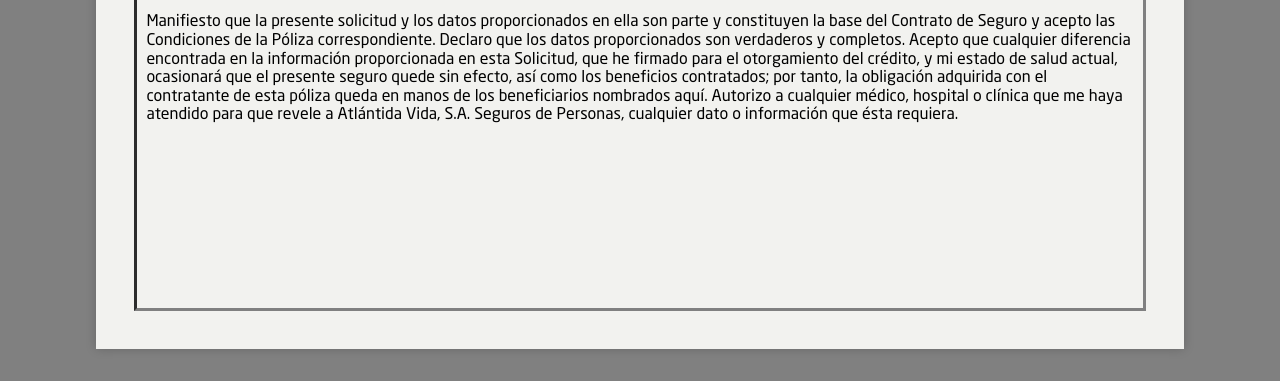
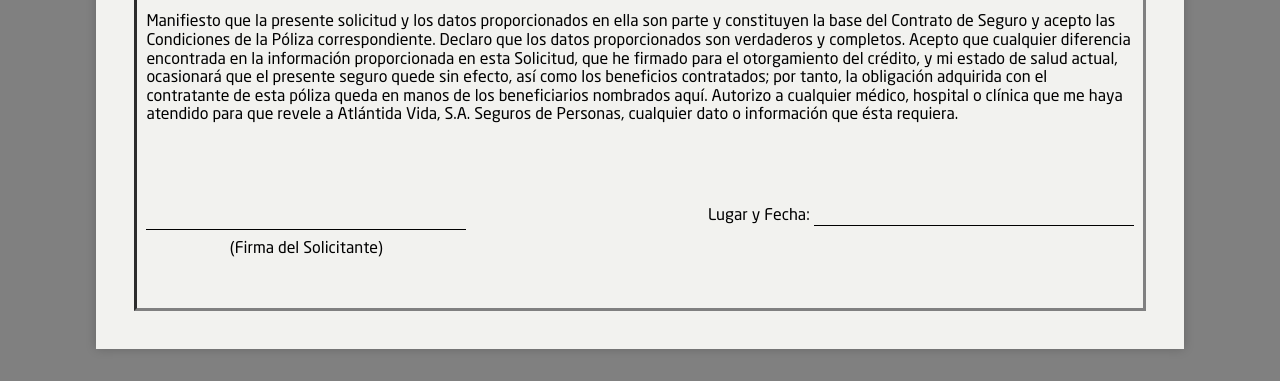
Before and after one commit to jramaya/jinja-print-formats, a Flask app: page /report/seguro-de-deuda in a window 1280 px wide. Shown: the part 2575-2956 px from the top of the page. Run offline with Flask 3, Linux system fonts and the light colour scheme.

Commit message:
seguro de deuda lugar y firma

```diff
--- a/templates/reports/seguro-de-deuda/page2.html
+++ b/templates/reports/seguro-de-deuda/page2.html
@@ -72,4 +72,14 @@
         </li>
     </ul>
     <p class="texto">Manifiesto que  la presente solicitud y los datos proporcionados en  ella son  parte  y constituyen la base del Contrato de Seguro y  acepto  las Condiciones de la Póliza correspondiente. Declaro que los datos proporcionados  son verdaderos y completos. Acepto que cualquier  diferencia encontrada en la información proporcionada en  esta Solicitud,  que  he firmado para el otorgamiento del crédito,  y  mi estado  de  salud actual, ocasionará que el presente seguro quede sin efecto, así como los beneficios contratados; por tanto, la obligación adquirida con el contratante de esta póliza queda en manos de los beneficiarios nombrados aquí. Autorizo a cualquier médico, hospital o clínica que me haya atendido para que revele a Atlántida Vida, S.A. Seguros de Personas, cualquier dato o información que ésta requiera.</p>
+    <div style="display: flex; justify-content: space-between; margin-top: 5em; align-items: baseline;">
+        <div style="text-align: center;">
+            <p style="border-bottom: 1px solid black; width: 20em; margin: 0; padding-bottom: 2px;">&nbsp;</p>
+            <p class="texto" style="margin-top: 0.5em;">(Firma del Solicitante)</p>
+        </div>
+        <div>
+            <p class="texto" style="margin: 0;">Lugar y Fecha: <span
+                    style="display: inline-block; width: 20em; border-bottom: 1px solid black; text-align: center; padding-bottom: 2px;">&nbsp;</span></p>
+        </div>
+    </div>
 </div>
```
